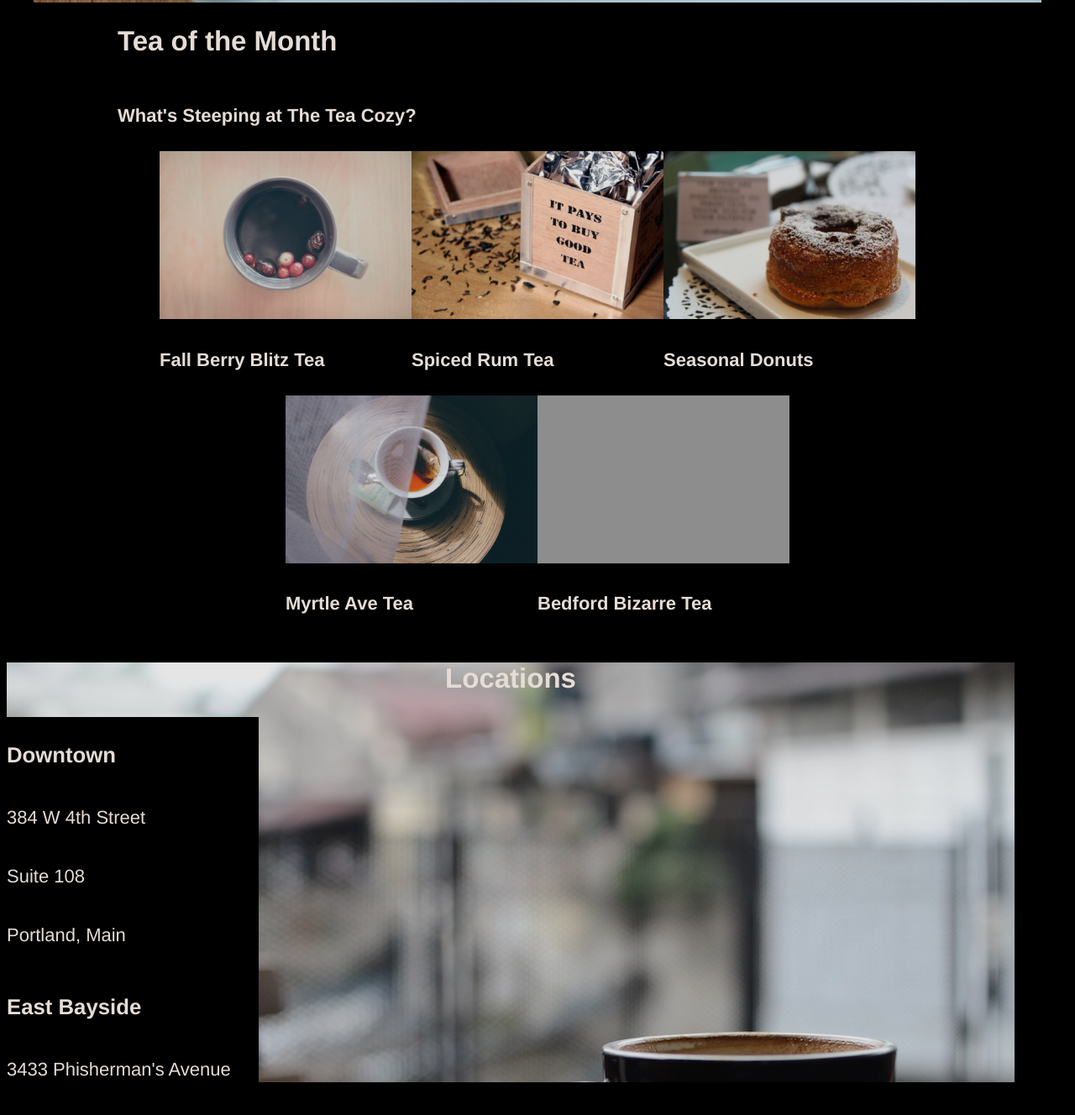
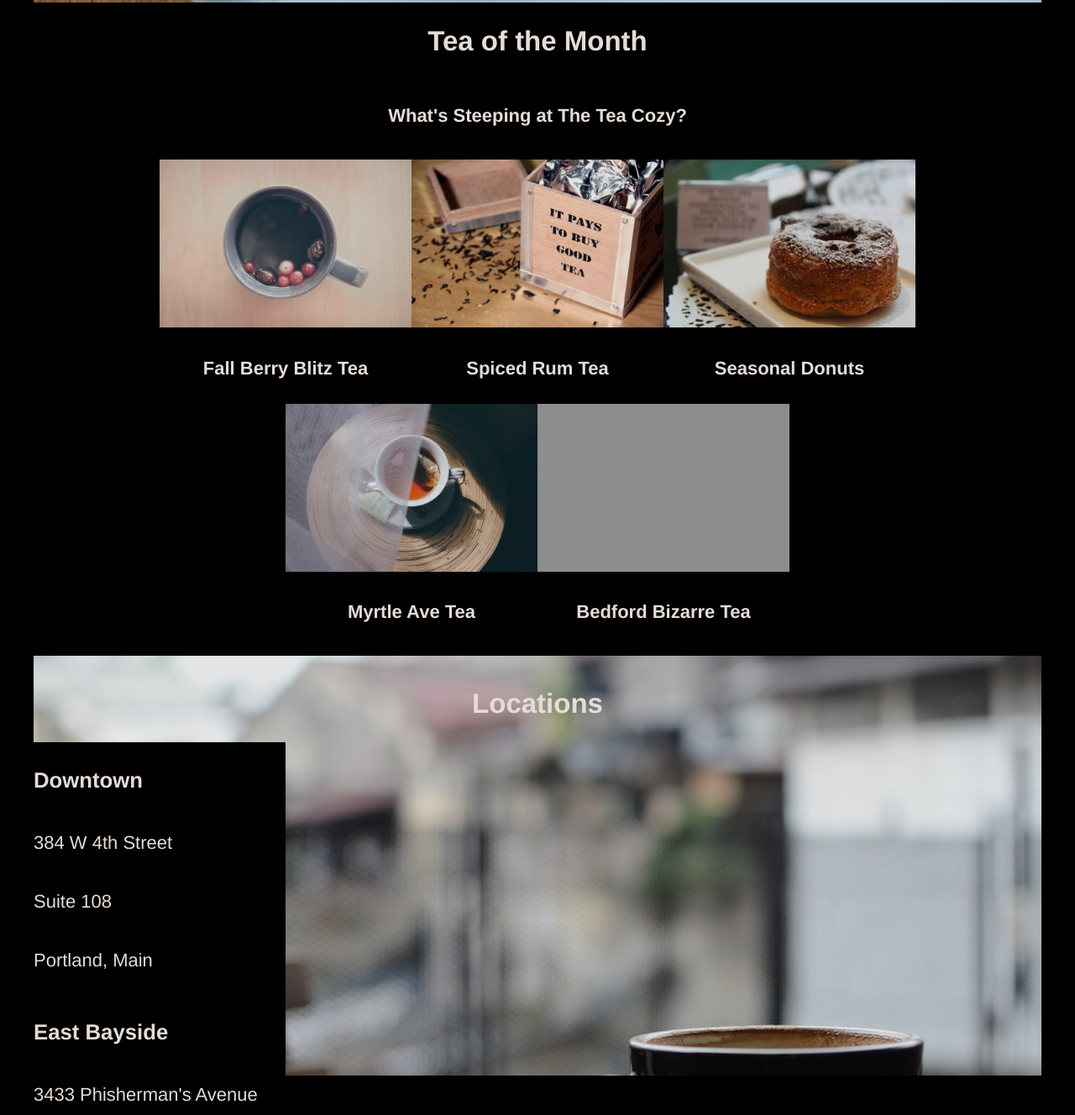
Before and after one commit to ramseyRozmid/tea-cozy, a plain HTML site: page index.html in a window 1280 px wide. Shown: the part 705-2033 px from the top of the page at 84% size. Drawn offline with Linux system fonts and the light colour scheme; grey boxes are pictures that could not be loaded.

Commit message:
Add files via upload

```diff
--- a/style.css
+++ b/style.css
@@ -4,6 +4,8 @@ body {
   color: seashell;
   background-color: black;
   opacity: 0.9;
+  margin-left: auto;
+  margin-right: auto;
 }
 
 /* parent div with styling for the entire nav bar */
@@ -76,6 +78,7 @@ body {
   display: flex;
   justify-content: center;
   flex-direction: column;
+  text-align: center;
   margin-left: auto;
   margin-right: auto;
 }
@@ -84,6 +87,7 @@ body {
   display: flex;
   justify-content: center;
   flex-wrap: wrap;
+  padding: 10px;
 }
 
 .berry-img {
@@ -121,11 +125,14 @@ body {
   height: 500px;
   width: 1200px;
   position: relative;
+  margin-left: auto;
+  margin-right: auto;
 }
 
 #locations {
   position:relative;
   text-align: center;
+  padding-top: 10px;
 }
 
 #downtown {
```
